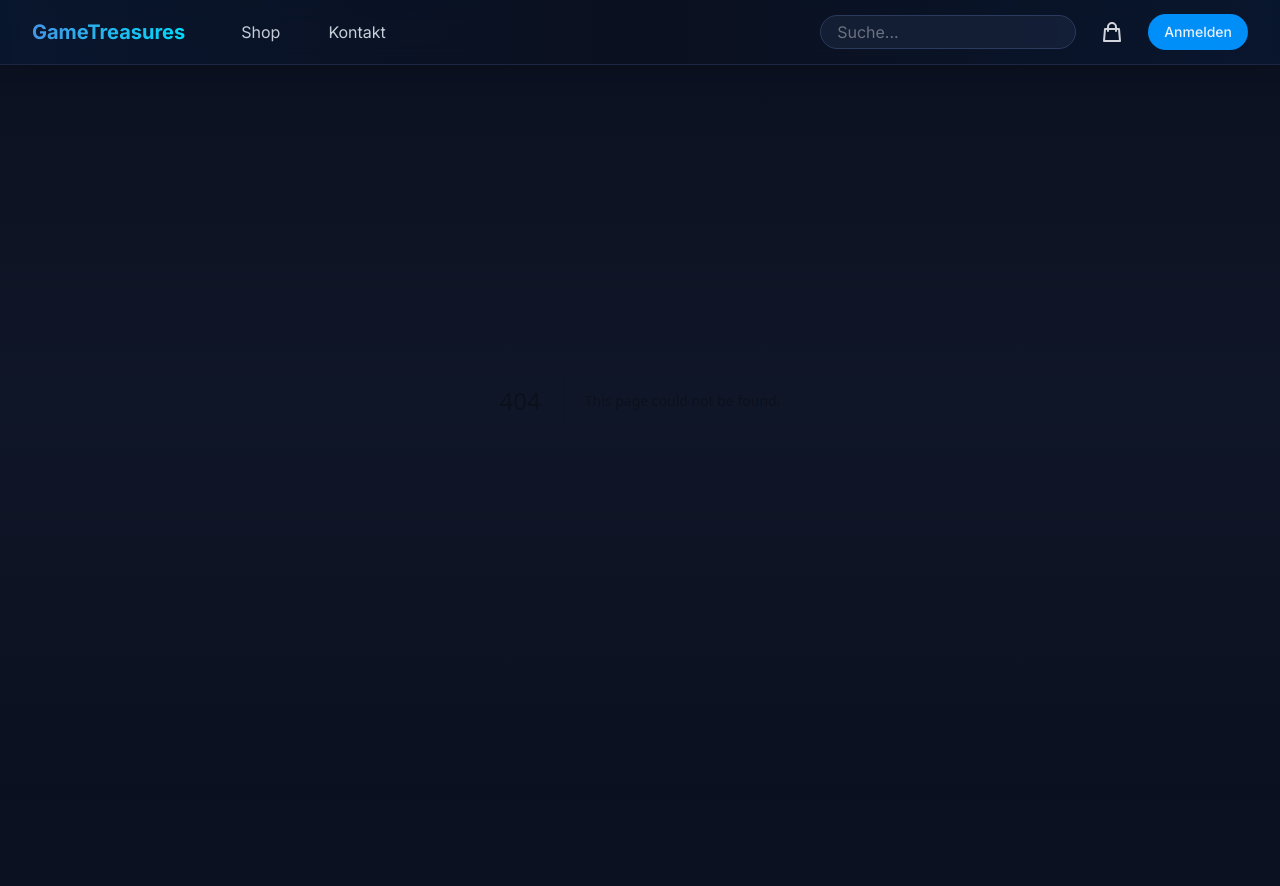
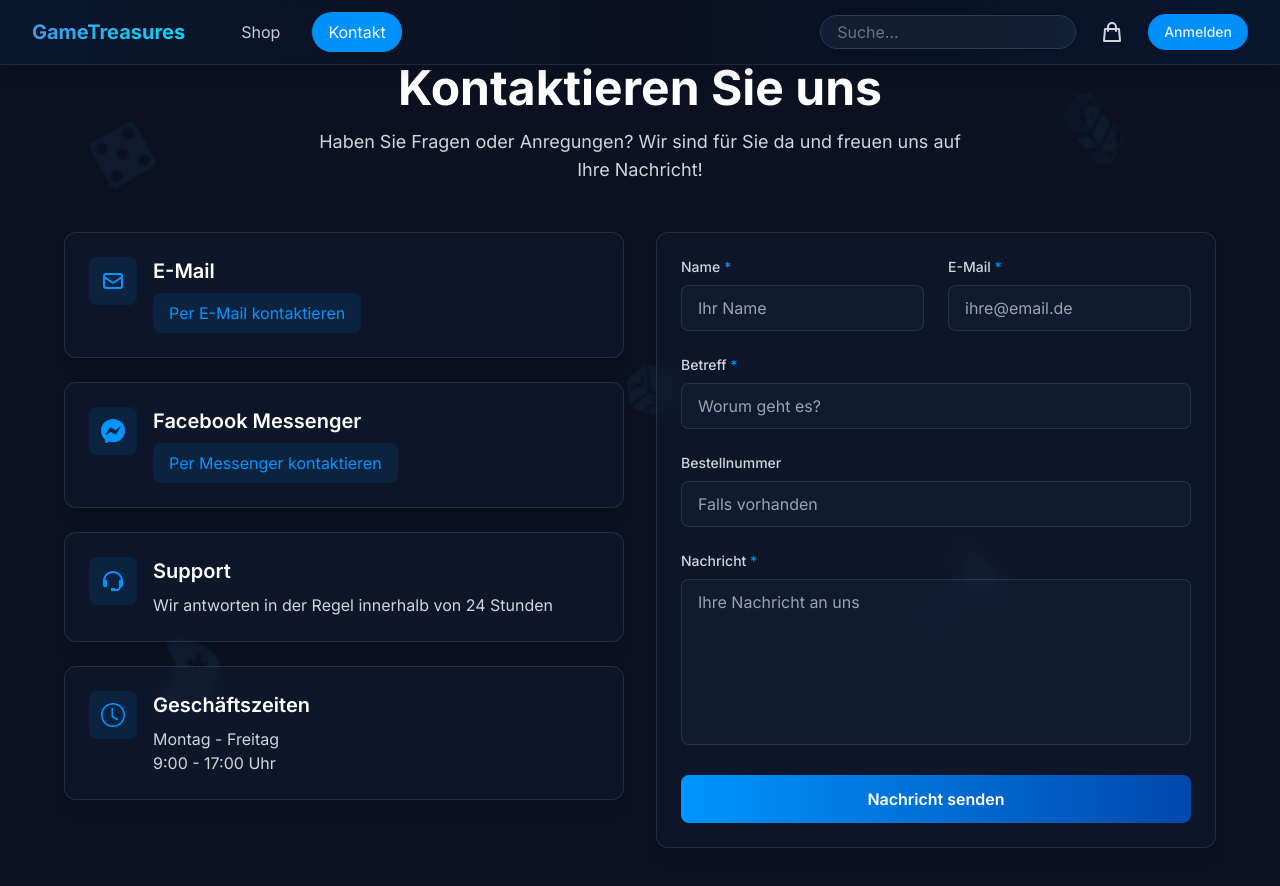
Before and after one commit to Xcruser/game-treasures, a Next.js app: page /kontakt in a window 1280 px wide. Before the commit this address had no page. Shown: the top 886 px of the page. Before the commit the page ends 800 px from the top, so only its background shows below. Built offline with nearby package versions, Linux system fonts and the light colour scheme.

Commit message:
feat: Füge Kontaktseite hinzu
- Erstelle neue Kontaktseite mit Formular
- Implementiere Kontaktinformationen
- Korrigiere Navigationspfad von /contact zu /kontakt

```diff
--- /dev/null
+++ b/src/app/kontakt/page.tsx
@@ -0,0 +1,32 @@
+import BackgroundIcons from '@/components/BackgroundIcons';
+import ContactForm from '@/components/ContactForm';
+import ContactInfo from '@/components/ContactInfo';
+
+export default function KontaktPage() {
+  return (
+    <main className="min-h-screen relative bg-background overflow-hidden">
+      {/* Hintergrund mit Icons */}
+      <div className="absolute inset-0 z-0">
+        <BackgroundIcons />
+      </div>
+
+      {/* Kontakt Content */}
+      <div className="relative z-10 container mx-auto px-4 py-16">
+        <div className="text-center mb-12">
+          <h1 className="text-4xl md:text-5xl font-bold mb-4">
+            Kontaktieren Sie uns
+          </h1>
+          <p className="text-gray-300 text-lg max-w-2xl mx-auto">
+            Haben Sie Fragen oder Anregungen? Wir sind für Sie da und freuen uns auf
+            Ihre Nachricht!
+          </p>
+        </div>
+
+        <div className="grid md:grid-cols-2 gap-8 max-w-6xl mx-auto">
+          <ContactInfo />
+          <ContactForm />
+        </div>
+      </div>
+    </main>
+  );
+}
--- /dev/null
+++ b/src/components/ContactForm.tsx
@@ -0,0 +1,125 @@
+'use client';
+
+import { useState } from 'react';
+
+export default function ContactForm() {
+  const [formData, setFormData] = useState({
+    name: '',
+    email: '',
+    betreff: '',
+    bestellnummer: '',
+    nachricht: '',
+  });
+
+  const handleSubmit = async (e: React.FormEvent) => {
+    e.preventDefault();
+    // Hier kommt später die Logik für das Senden des Formulars
+    console.log('Form submitted:', formData);
+  };
+
+  const handleChange = (e: React.ChangeEvent<HTMLInputElement | HTMLTextAreaElement>) => {
+    const { name, value } = e.target;
+    setFormData(prev => ({
+      ...prev,
+      [name]: value
+    }));
+  };
+
+  return (
+    <form onSubmit={handleSubmit} className="glass-effect p-6 rounded-xl space-y-6">
+      <div className="grid md:grid-cols-2 gap-6">
+        {/* Name */}
+        <div>
+          <label htmlFor="name" className="block text-sm font-medium text-gray-300 mb-2">
+            Name <span className="text-[#0095FF]">*</span>
+          </label>
+          <input
+            type="text"
+            id="name"
+            name="name"
+            required
+            value={formData.name}
+            onChange={handleChange}
+            className="w-full bg-[#1A2642]/30 border border-white/10 rounded-lg px-4 py-2.5 text-white placeholder-gray-400 focus:outline-none focus:ring-2 focus:ring-[#0095FF]/50"
+            placeholder="Ihr Name"
+          />
+        </div>
+
+        {/* E-Mail */}
+        <div>
+          <label htmlFor="email" className="block text-sm font-medium text-gray-300 mb-2">
+            E-Mail <span className="text-[#0095FF]">*</span>
+          </label>
+          <input
+            type="email"
+            id="email"
+            name="email"
+            required
+            value={formData.email}
+            onChange={handleChange}
+            className="w-full bg-[#1A2642]/30 border border-white/10 rounded-lg px-4 py-2.5 text-white placeholder-gray-400 focus:outline-none focus:ring-2 focus:ring-[#0095FF]/50"
+            placeholder="ihre@email.de"
+          />
+        </div>
+      </div>
+
+      {/* Betreff */}
+      <div>
+        <label htmlFor="betreff" className="block text-sm font-medium text-gray-300 mb-2">
+          Betreff <span className="text-[#0095FF]">*</span>
+        </label>
+        <input
+          type="text"
+          id="betreff"
+          name="betreff"
+          required
+          value={formData.betreff}
+          onChange={handleChange}
+          className="w-full bg-[#1A2642]/30 border border-white/10 rounded-lg px-4 py-2.5 text-white placeholder-gray-400 focus:outline-none focus:ring-2 focus:ring-[#0095FF]/50"
+          placeholder="Worum geht es?"
+        />
+      </div>
+
+      {/* Bestellnummer */}
+      <div>
+        <label htmlFor="bestellnummer" className="block text-sm font-medium text-gray-300 mb-2">
+          Bestellnummer
+        </label>
+        <input
+          type="text"
+          id="bestellnummer"
+          name="bestellnummer"
+          value={formData.bestellnummer}
+          onChange={handleChange}
+          className="w-full bg-[#1A2642]/30 border border-white/10 rounded-lg px-4 py-2.5 text-white placeholder-gray-400 focus:outline-none focus:ring-2 focus:ring-[#0095FF]/50"
+          placeholder="Falls vorhanden"
+        />
+      </div>
+
+      {/* Nachricht */}
+      <div>
+        <label htmlFor="nachricht" className="block text-sm font-medium text-gray-300 mb-2">
+          Nachricht <span className="text-[#0095FF]">*</span>
+        </label>
+        <textarea
+          id="nachricht"
+          name="nachricht"
+          required
+          value={formData.nachricht}
+          onChange={handleChange}
+          rows={6}
+          className="w-full bg-[#1A2642]/30 border border-white/10 rounded-lg px-4 py-2.5 text-white placeholder-gray-400 focus:outline-none focus:ring-2 focus:ring-[#0095FF]/50 resize-none"
+          placeholder="Ihre Nachricht an uns"
+        />
+      </div>
+
+      {/* Submit Button */}
+      <button
+        type="submit"
+        className="w-full bg-gradient-to-r from-[#0095FF] to-[#0047AB] text-white font-semibold py-3 px-6 rounded-lg hover:opacity-90 transition-opacity focus:outline-none focus:ring-2 focus:ring-[#0095FF]/50"
+      >
+        Nachricht senden
+      </button>
+    </form>
+  );
+}
--- /dev/null
+++ b/src/components/ContactInfo.tsx
@@ -0,0 +1,87 @@
+'use client';
+
+import { HiOutlineMail } from 'react-icons/hi';
+import { BsMessenger, BsClock } from 'react-icons/bs';
+import { BiSupport } from 'react-icons/bi';
+
+export default function ContactInfo() {
+  const handleEmailClick = () => {
+    window.location.href = 'mailto:support@game-treasures.com';
+  };
+
+  const handleMessengerClick = () => {
+    window.open('https://m.me/gametreasures', '_blank');
+  };
+
+  return (
+    <div className="space-y-6">
+      {/* E-Mail */}
+      <div className="glass-effect p-6 rounded-xl">
+        <div className="flex items-start gap-4">
+          <div className="p-3 bg-[#0095FF]/10 rounded-lg">
+            <HiOutlineMail className="w-6 h-6 text-[#0095FF]" />
+          </div>
+          <div>
+            <h3 className="text-xl font-semibold mb-2">E-Mail</h3>
+            <button
+              onClick={handleEmailClick}
+              className="text-[#0095FF] hover:text-[#0095FF]/80 transition-colors bg-[#0095FF]/10 px-4 py-2 rounded-lg"
+            >
+              Per E-Mail kontaktieren
+            </button>
+          </div>
+        </div>
+      </div>
+
+      {/* Facebook Messenger */}
+      <div className="glass-effect p-6 rounded-xl">
+        <div className="flex items-start gap-4">
+          <div className="p-3 bg-[#0095FF]/10 rounded-lg">
+            <BsMessenger className="w-6 h-6 text-[#0095FF]" />
+          </div>
+          <div>
+            <h3 className="text-xl font-semibold mb-2">Facebook Messenger</h3>
+            <button
+              onClick={handleMessengerClick}
+              className="text-[#0095FF] hover:text-[#0095FF]/80 transition-colors bg-[#0095FF]/10 px-4 py-2 rounded-lg"
+            >
+              Per Messenger kontaktieren
+            </button>
+          </div>
+        </div>
+      </div>
+
+      {/* Support */}
+      <div className="glass-effect p-6 rounded-xl">
+        <div className="flex items-start gap-4">
+          <div className="p-3 bg-[#0095FF]/10 rounded-lg">
+            <BiSupport className="w-6 h-6 text-[#0095FF]" />
+          </div>
+          <div>
+            <h3 className="text-xl font-semibold mb-2">Support</h3>
+            <p className="text-gray-300">
+              Wir antworten in der Regel innerhalb von 24 Stunden
+            </p>
+          </div>
+        </div>
+      </div>
+
+      {/* Geschäftszeiten */}
+      <div className="glass-effect p-6 rounded-xl">
+        <div className="flex items-start gap-4">
+          <div className="p-3 bg-[#0095FF]/10 rounded-lg">
+            <BsClock className="w-6 h-6 text-[#0095FF]" />
+          </div>
+          <div>
+            <h3 className="text-xl font-semibold mb-2">Geschäftszeiten</h3>
+            <p className="text-gray-300">
+              Montag - Freitag
+              <br />
+              9:00 - 17:00 Uhr
+            </p>
+          </div>
+        </div>
+      </div>
+    </div>
+  );
+}
--- a/src/components/Navbar.tsx
+++ b/src/components/Navbar.tsx
@@ -46,9 +46,9 @@ export default function Navbar() {
                     Shop
                   </Link>
                   <Link
-                    href="/contact"
+                    href="/kontakt"
                     className={`px-4 py-2 rounded-full transition-all duration-200 ${
-                      isActivePath('/contact')
+                      isActivePath('/kontakt')
                         ? 'bg-[#0095FF] text-white'
                         : 'text-gray-300 hover:text-[#4C9EEB] transition-colors duration-300'
                     }`}
@@ -142,9 +142,9 @@ export default function Navbar() {
               Shop
             </Link>
             <Link
-              href="/contact"
+              href="/kontakt"
               className={`block px-3 py-2 rounded-md ${
-                isActivePath('/contact')
+                isActivePath('/kontakt')
                   ? 'bg-[#0095FF] text-white'
                   : 'text-gray-300 hover:text-[#4C9EEB] transition-colors duration-300'
               }`}
```
